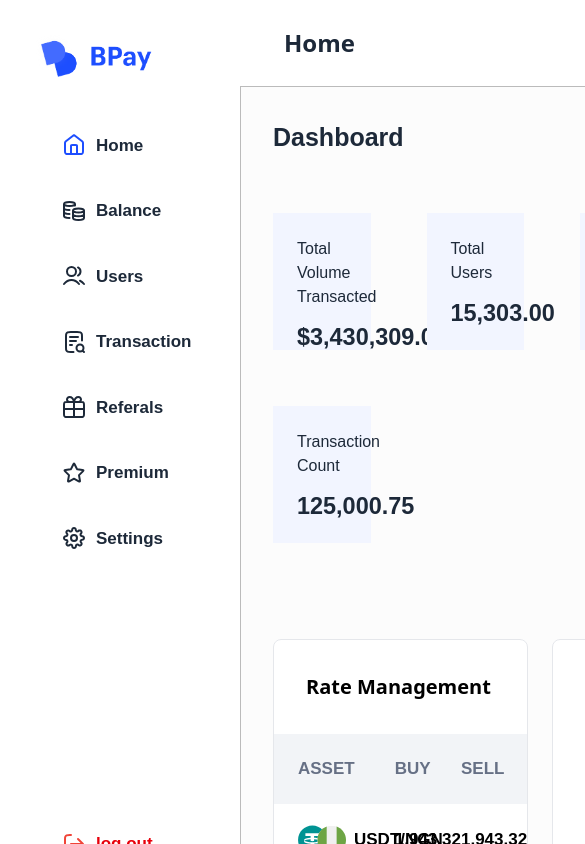
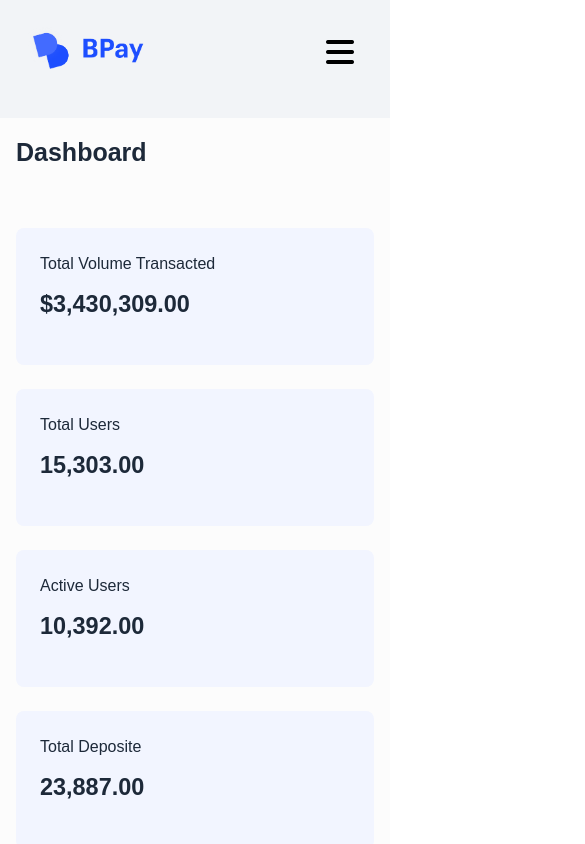
Before and after one commit to Omal2022/BP-Fintech, a React (Vite) app: page /admin/dashboard in a window 390 px wide. Shown: the top 844 px of the page, 585 px wide, since content can reach past the window. Built offline with nearby package versions, Linux system fonts and the light colour scheme; sample sign-in values are in the browser's storage.

Commit message:
made for responsive

```diff
--- a/index.html
+++ b/index.html
@@ -5,6 +5,7 @@
   <meta charset="UTF-8" />
   <link rel="icon" type="image/svg+xml" href="/vite.svg" />
   <meta name="viewport" content="width=device-width, initial-scale=1.0" />
+  <script src="https://kit.fontawesome.com/1c44fc6f87.js" crossorigin="anonymous"></script>
   <title>boundlesspayappaccount</title>
 </head>
 
--- a/src/App.css
+++ b/src/App.css
@@ -58,6 +58,16 @@ td,
   align-items: center;
   background-color: #f9fafb;
 }
+@media (max-width: 767px) {
+  .form-section {
+    position: relative;
+    width: 100%;
+    height: 100vh;
+    display: flex;
+    justify-content: center;
+    align-items: center;
+  }
+}
 
 /* ---- PasswordSuccessfulPage ---- */
 .passwordSuccessful-container {
@@ -92,7 +102,13 @@ td,
   border-radius: 8px;
   padding: 32px;
 }
-
+@media (max-width: 767px) {
+  .login-container {
+    margin-bottom: 50px;
+    width: 350px;
+    height: 500px;
+  }
+}
 /* ---- ResetPasswordPage ---- */
 .resetPassword-container {
   display: flex;
@@ -108,6 +124,13 @@ td,
   box-shadow: 0px 1px 2px rgba(16, 24, 40, 0.05);
   border-radius: 8px;
   padding: 32px;
+}
+@media (max-width: 767px) {
+  .resetPassword-container {
+    margin-bottom: 50px;
+    width: 350px;
+    height: 500px;
+  }
 }
 /* ---- ForgotPasswordPage ---- */
 .newPassword-container {
--- a/src/pages/admin/AdminLoginPage.tsx
+++ b/src/pages/admin/AdminLoginPage.tsx
@@ -30,13 +30,16 @@ const AdminLoginPage = () => {
   if (loading) return <Loader />;
 
   return (
-    <section className="form-section flex flex-col relative">
-      <div className="absolute top-0">
-        <AdminNavbar/>
+    <section className="form-section lg:flex lg:flex-col lg:relative">
+      <div
+        className="lg:absolute lg:top-0
+      absolute top-0"
+      >
+        <AdminNavbar />
       </div>
       <div className="login-container">
         <h3 className="">Welcome Back</h3>
-        <p>Login to your BPay account</p>
+        <p className="mb-12 lg:mb-11 md:mb-9">Login to your BPay account</p>
 
         <Inputs
           email={email}
@@ -48,7 +51,7 @@ const AdminLoginPage = () => {
           showPassword={true}
           showActionButtons={true}
           buttonFunc={onSubmit}
-          className="flex flex-col gap-4 w-[400px]"
+          className="flex flex-col gap-4 w-[300px] lg:flex lg:flex-col lg:gap-4 lg:w-[400px]"
         />
       </div>
 
--- a/src/pages/dashboard/HomeDashboard.tsx
+++ b/src/pages/dashboard/HomeDashboard.tsx
@@ -9,36 +9,44 @@ import { Balance } from "./components/mockdata/balance";
 import type { DashboardMetric } from "../../types/dashboard";
 import Button from "../../components/UI/Button";
 import "../../App.css";
+import MobileNavBar from "../navbar/mobileNavBar";
 
 const HomeDashboard: React.FC = () => {
   return (
     <div className="dashboard-container">
-      <aside className="sidebar">
+      <aside className="sidebar lg:block md:hidden hidden">
         <Sidebar />
       </aside>
 
       <div className="main-content">
-        <header className="navbar">
+        <header className="navbar lg:block md:hidden hidden">
           <Navbar />
         </header>
+
+        <div className=" lg:hidden md:block block">
+          <MobileNavBar />
+        </div>
 
         {/* content area  */}
         <main className="content-area">
           <div>
             <h1>Dashboard</h1>
 
-            <div className="flex flex-column flex-wrap gap-14 mt-14 w-full overflow-y-hidden ">
+            <div className="flex flex-col lg:justify-between md:justify-between md:flex-row lg:flex-row flex-wrap gap-6 mt-14 w-full overflow-y-hidden">
               {dashboardMetric.map((value: DashboardMetric) => (
                 <div
                   key={value.id}
-                  className="bg-[#F2F5FF] p-[24px] h-[15ch] w-[25vw]  "
+                  className="bg-[#F2F5FF] p-6 h-[15ch] w-full md:w-[45%] lg:w-[25vw] rounded-lg "
                 >
                   <h3 className="dashboard-title">{value.text}</h3>
                   <p className="currency-text mt-4">
                     {value.currency
                       ? `${value.currency}${value.figure.toLocaleString(
                           undefined,
-                          { minimumFractionDigits: 2, maximumFractionDigits: 2 }
+                          {
+                            minimumFractionDigits: 2,
+                            maximumFractionDigits: 2,
+                          }
                         )}`
                       : value.figure.toLocaleString(undefined, {
                           minimumFractionDigits: 2,
@@ -50,7 +58,7 @@ const HomeDashboard: React.FC = () => {
             </div>
 
             {/* Rate Management */}
-            <div className="flex flex-row gap-6 w-full overflow-y-hidden">
+            <div className="flex flex-col md:flex-col lg:flex-row gap-6 w-full overflow-y-hidden">
               <section className="bg-white rounded-[8px] border-1 border-gray-200 w-[100%] mt-24">
                 <h2 className="font-semibold text-[20px] p-8">
                   Rate Management
@@ -104,26 +112,26 @@ const HomeDashboard: React.FC = () => {
               </section>
 
               {/*  */}
+              <section className="bg-white rounded-[8px] border border-gray-200 p-6 w-full mt-24">
+                <h2 className="font-semibold text-[20px] mb-5">Balance</h2>
 
-              <section className=" bg-white rounded-[8px] border-1 border-gray-200 p-8 w-[100%] mt-24">
-                {" "}
-                <h2 className="font-semibold text-[20px] mb-5">Balance</h2>
-                <div className="flex flex-row items-center  mt-[60px]">
+                <div className="flex flex-col md:flex-row lg:flex-row items-center md:items-start gap-8 mt-10">
+                  {/* Chart */}
                   <img
                     src="/images/chart.svg"
                     alt="chart icon"
-                    className="w-60 h-60 mr-[50px]"
+                    className="w-60 h-60 md:mr-8"
                   />
 
-                  <div>
+                  {/* Balances List */}
+                  <div className="w-full md:w-auto">
                     {Balance.map((item) => (
                       <div
                         key={item.id}
-                        className="flex flex-row items-center justify-between mb-4"
+                        className="flex flex-col md:flex-row items-center md:items-start justify-between bg-gray-50 lg:border-b-2  lg:rounded-none lg:bg-transparent mb-4 p-4 rounded-md"
                       >
-                        {/* Left section: Coin info (stacked) */}
-                        <div className="flex flex-col">
-                          {/* Coin name */}
+                        {/* Coin Info */}
+                        <div className="flex flex-col w-full md:w-[380px] lg:w-[380px]">
                           <p className="flex items-center gap-2 text-gray-800">
                             <img
                               src={item.coin.img}
@@ -133,15 +141,13 @@ const HomeDashboard: React.FC = () => {
                             {item.coin.coinName}
                           </p>
 
-                          {/* Amount + Percentage on same row */}
-                          <div className="flex items-center justify-between w-[400px] mt-1">
-                            {/* Amount */}
+                          {/* Amount + Percentage */}
+                          <div className="flex items-center justify-between w-full mt-2">
                             <h3 className="blanceFigure text-gray-900 font-semibold">
                               {item.amount.currency}
                               {item.amount.figure.toLocaleString()}
                             </h3>
 
-                            {/* Percentage box */}
                             <div
                               className={`h-[35px] w-[55px] flex items-center justify-center rounded-[8px] font-semibold text-[16px] ${
                                 item.amount.percentage > 30
@@ -157,9 +163,10 @@ const HomeDashboard: React.FC = () => {
                     ))}
                   </div>
                 </div>
+
                 <Button
                   width={"100%"}
-                  bgColor="#ffff"
+                  bgColor="#fff"
                   border="1px solid #EAECF0"
                   txColor="#000000"
                   padding="20px"
--- a/src/pages/dashboard/components/homeDashboardStyle.css
+++ b/src/pages/dashboard/components/homeDashboardStyle.css
@@ -31,7 +31,6 @@
   background-color: #fcfcfc;
   border: 1px solid #bbbbbb;
 }
-
 .currency-text {
   font-family: Graphik, sans-serif;
   font-weight: 600;
@@ -44,3 +43,37 @@
   font-style: medium;
   color: #1d2939;
 }
+
+/* \\\\\\\\\\\\\\\\\\\\\\\\\\\\\ */
+
+/* Mobile View: Stack everything vertically */
+@media (max-width: 1000px) {
+  .dashboard-container {
+    display: flex;
+    flex-direction: column;
+    grid-template-columns: none;
+    height: auto;
+  }
+
+  .main-content {
+    display: flex;
+    flex-direction: column;
+    width: 100%;
+    order: 2;
+  }
+
+  .content-area {
+    width: 100%;
+    flex: 1;
+    padding: 1rem;
+    background-color: #fcfcfc;
+    border: none;
+    overflow-y: visible; /* remove scroll on mobile for smoother feel */
+  }
+
+  /* Optional: make your sections stack with spacing */
+  .content-area > div,
+  .content-area > section {
+    margin-bottom: 2rem;
+  }
+}
--- /dev/null
+++ b/src/pages/navbar/mobileNavBar.tsx
@@ -0,0 +1,70 @@
+import { useState } from "react";
+import Button from "../../components/UI/Button";
+
+const MobileNavBar = () => {
+  const [isOpen, setIsOpen] = useState(false);
+
+  const handleClick = () => setIsOpen((prev) => !prev);
+
+  return (
+    <div className="relative w-full bg-[#F2F4F7] p-6">
+      {/* Header / Logo Section */}
+      <div
+        className={`bg-[#F2F4F7] w-full transition-all ease-in-out duration-500 ${
+          isOpen ? "h-screen" : "h-[70px]"
+        }`}
+      >
+        <img
+          src="/images/bpayLogo.png"
+          alt="BPay Logo"
+          className="w-[120px] mb-14"
+        />
+      </div>
+
+      {/* Toggle Icon */}
+      <i
+        className={`fa-sharp fa-solid ${
+          isOpen ? "fa-xmark" : "fa-bars"
+        } fa-2xl absolute top-13 right-9
+        cursor-pointer z-20 transition-transform duration-300 ${
+          isOpen ? "rotate-180" : "rotate-0"
+        }`}
+        onClick={handleClick}
+      ></i>
+
+      {/* Navigation Content */}
+      {isOpen && (
+        <nav className="absolute top-20 left-6 flex flex-col gap-4 z-10">
+          <p>Home</p>
+          <p>Balance</p>
+          <p>Transactions</p>
+          <p>Referrals</p>
+          <p>Settings</p>
+
+          <div className="flex f gap-4 items-center mt-4">
+            <Button display="flex" gap={6} bgColor="#1D4EFF">
+              <p style={{ color: "white" }}>Quick Actions</p>
+              <img src="/icons/dropdown.svg" alt="DropDown" />
+            </Button>
+
+            <div className="flex gap-4">
+              <div className="w-[40px] h-[40px] rounded-full bg-[#F2F4F7] flex items-center justify-center">
+                <img src="/icons/notifications.svg" alt="notifications" />
+              </div>
+              <div className="w-[40px] h-[40px] rounded-full bg-[#F2F4F7] flex items-center justify-center">
+                <img src="/icons/profile.svg" alt="profile" />
+              </div>
+            </div>
+          </div>
+
+          <div className="mt-6 flex items-center gap-2">
+            <p>Log Out</p>
+            <img src="/icons/logOut.svg" alt="Log Out" />
+          </div>
+        </nav>
+      )}
+    </div>
+  );
+};
+
+export default MobileNavBar;
--- a/src/pages/sidebar/sideBarStyle.css
+++ b/src/pages/sidebar/sideBarStyle.css
@@ -28,6 +28,12 @@
   color: inherit;
 }
 
+/* @media (max-width: 1000px) {
+  .sidebar {
+    display: none;
+  }
+} */
+
 /* .nav-hover:hover {
   background: white;
   color: black;
--- a/src/pages/sidebar/sidebar.tsx
+++ b/src/pages/sidebar/sidebar.tsx
@@ -30,6 +30,7 @@ const navList: NavItem[] = [
     color: true,
   },
 ];
+
 const Sidebar: React.FC = () => {
   return (
     <div className="sidebar">
```
Also changed, not shown: src/pages/admin/AdminRestPasswordPage.tsx (+7 -4 lines), src/components/UI/sidebar.tsx (deleted), src/types/components.ts (line endings or trailing spaces).
